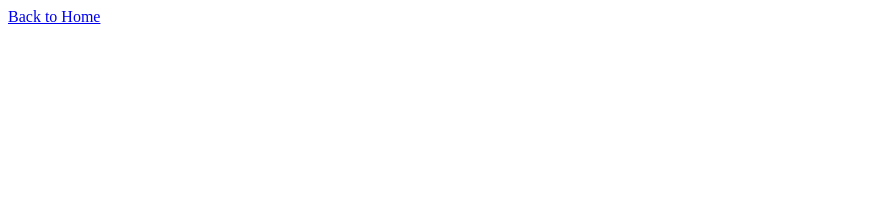
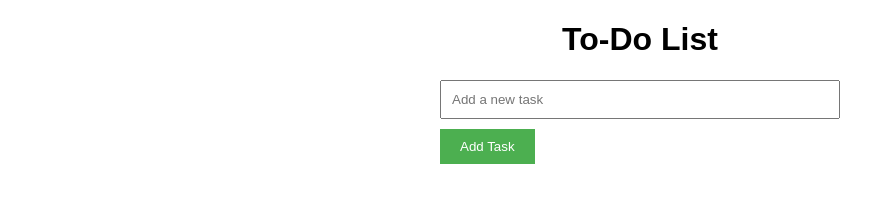
Before and after one commit to JayIvanOctat/Octat-my-app, a plain HTML site: page todolist.html in a window 1280 px wide. Shown: the whole page, without its empty margins (0-895 px from the left). Drawn offline with Linux system fonts and the light colour scheme.

Commit message:
added todolist.html

```diff
--- a/todolist.html
+++ b/todolist.html
@@ -3,10 +3,87 @@
 <head>
     <meta charset="UTF-8">
     <meta name="viewport" content="width=device-width, initial-scale=1.0">
-    <title>Document</title>
+    <title>To-Do List</title>
+    <style>
+        body {
+            font-family: Arial, sans-serif;
+        }
+        h1 {
+            text-align: center;
+        }
+        #todo-list {
+            margin: 0 auto;
+            max-width: 400px;
+        }
+        input[type="text"] {
+            width: 100%;
+            padding: 10px;
+            box-sizing: border-box;
+            margin-bottom: 10px;
+        }
+        button {
+            padding: 10px 20px;
+            background-color: #4CAF50;
+            color: white;
+            border: none;
+            cursor: pointer;
+        }
+        button:hover {
+            background-color: #45a049;
+        }
+        ul {
+            list-style-type: none;
+            padding: 0;
+        }
+        li {
+            padding: 10px;
+            border-bottom: 1px solid #ddd;
+        }
+        li:last-child {
+            border-bottom: none;
+        }
+        .delete {
+            float: right;
+            cursor: pointer;
+        }
+    </style>
 </head>
-<a href="index.html">Back to Home</a>
 <body>
+    <h1>To-Do List</h1>
+    <div id="todo-list">
+        <input type="text" id="task-input" placeholder="Add a new task">
+        <button onclick="addTask()">Add Task</button>
+        <ul id="tasks">
+            <!-- Tasks will be added dynamically here -->
+        </ul>
+    </div>
 
+    <script>
+        function addTask() {
+            var taskInput = document.getElementById("task-input");
+            var taskText = taskInput.value.trim();
+
+            if (taskText !== "") {
+                var taskList = document.getElementById("tasks");
+
+                var li = document.createElement("li");
+                li.textContent = taskText;
+
+                var span = document.createElement("span");
+                span.textContent = "❌";
+                span.className = "delete";
+                span.onclick = function() {
+                    li.remove();
+                };
+
+                li.appendChild(span);
+                taskList.appendChild(li);
+
+                taskInput.value = "";
+            } else {
+                alert("Please enter a task!");
+            }
+        }
+    </script>
 </body>
 </html>
```
Also changed, not shown: calculator.html (+4 -1 lines), dynamicsearch.html (+2 -1 lines).
